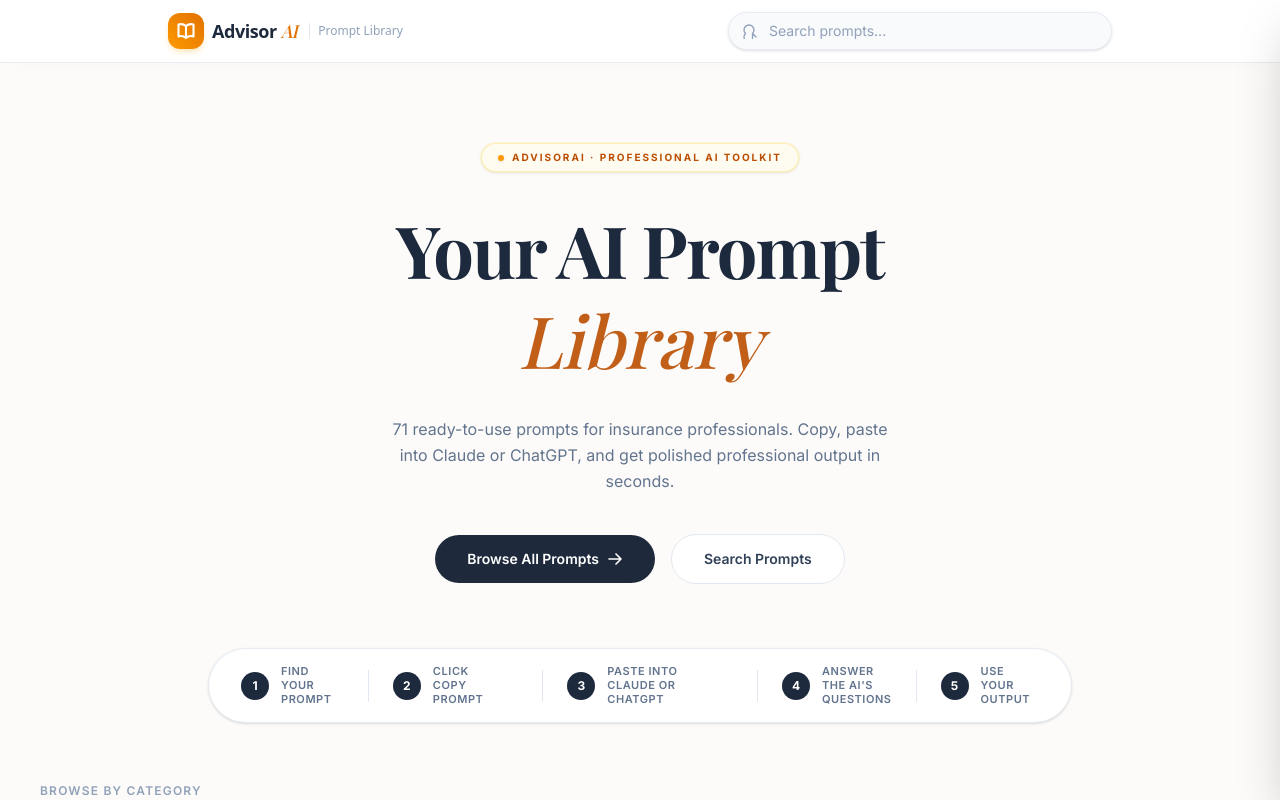
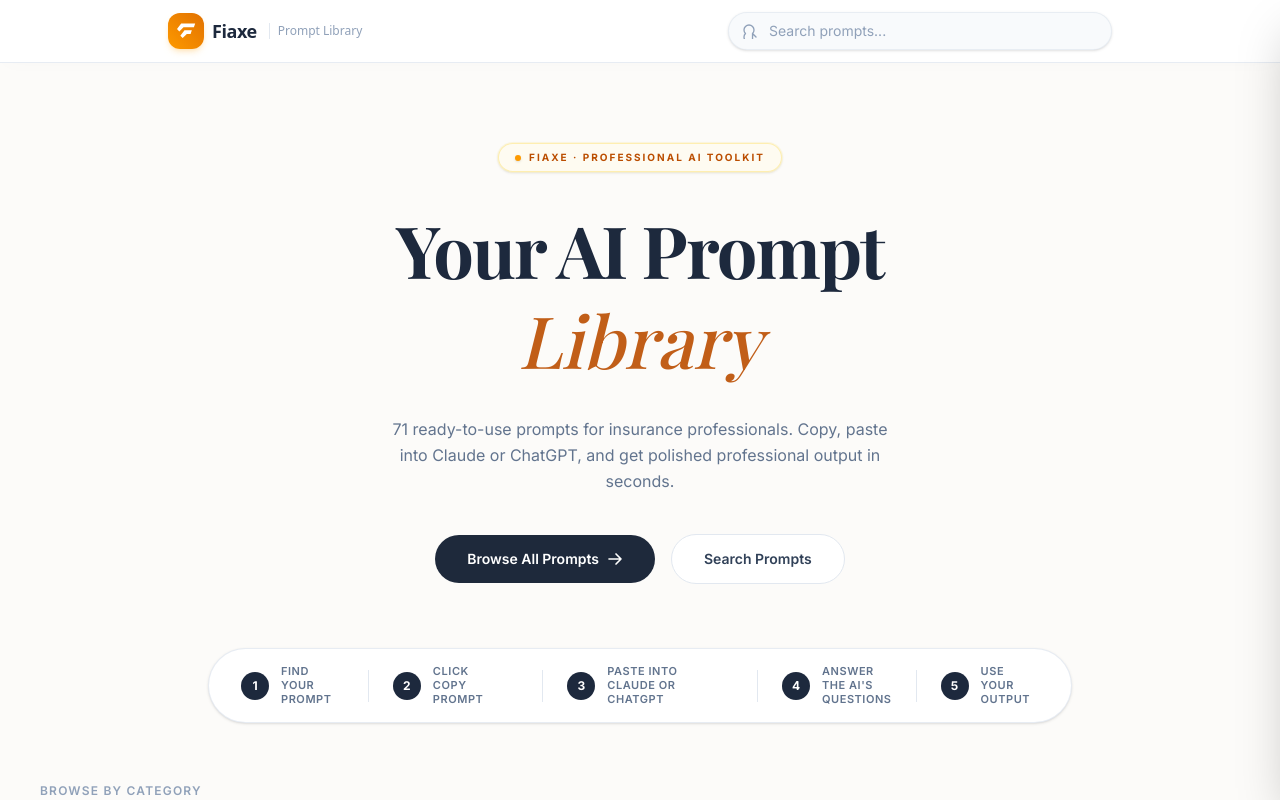
Before and after one commit to VeeranshFiaxe/prompt-lib, a Next.js app: page / in a window 1280 px wide. Shown: the top 800 px of the page. Built offline with nearby package versions, Linux system fonts and the light colour scheme; a web font is replaced by a local one.

Commit message:
feat: update brand name and logo to Fiaxe

```diff
--- a/src/app/layout.jsx
+++ b/src/app/layout.jsx
@@ -2,13 +2,13 @@
 import { FavoritesProvider } from '@/context/FavoritesContext';
 
 export const metadata = {
-  title: 'AI Prompt Library for Life Insurance Advisors · AdvisorAI',
+  title: 'AI Prompt Library for Life Insurance Advisors · Fiaxe',
   description:
     'Ready-to-use AI prompts for insurance professionals. Copy, paste into Claude or ChatGPT, and get polished results in seconds. Powered by the PET Framework.',
   keywords: [
     'AI prompts',
     'insurance',
-    'advisor',
+    'Fiaxe',
     'pre-underwriting',
     'prompt library',
     'ChatGPT',
@@ -16,9 +16,9 @@
     'PET framework',
     'business communication',
   ],
-  authors: [{ name: 'AdvisorAI Team' }],
+  authors: [{ name: 'Fiaxe Team' }],
   openGraph: {
-    title: 'AI Prompt Library for Life Insurance Advisors · AdvisorAI',
+    title: 'AI Prompt Library for Life Insurance Advisors · Fiaxe',
     description:
       'Ready-to-use AI prompts for insurance professionals. Copy, paste, and get things done.',
     type: 'website',
--- a/src/components/Footer.jsx
+++ b/src/components/Footer.jsx
@@ -1,3 +1,5 @@
+import { IconFiaxe } from './Icons';
+
 export default function Footer() {
   const year = new Date().getFullYear();
 
@@ -6,12 +8,10 @@
       <div className="absolute top-0 left-1/2 -translate-x-1/2 w-1/2 h-px bg-gradient-to-r from-transparent via-amber-200 to-transparent" />
       <div className="flex items-center justify-center gap-2 mb-4">
         <div className="flex h-8 w-8 items-center justify-center rounded-lg bg-gradient-to-tr from-slate-700 to-slate-800 text-white shadow-sm opacity-60">
-          <svg className="w-4.5 h-4.5" fill="none" viewBox="0 0 24 24" strokeWidth={2.5} stroke="currentColor">
-            <path strokeLinecap="round" strokeLinejoin="round" d="M12 6.042A8.967 8.967 0 006 3.75c-1.052 0-2.062.18-3 .512v14.25A8.987 8.987 0 016 18c2.305 0 4.408.867 6 2.292m0-14.25a8.966 8.966 0 016-2.292c1.052 0 2.062.18 3 .512v14.25A8.987 8.987 0 0018 18a8.967 8.967 0 00-6 2.292m0-14.25v14.25" />
-          </svg>
+          <IconFiaxe className="w-4.5 h-4.5 text-white" />
         </div>
-        <span className="font-sans text-base font-bold tracking-tight text-slate-400">
-          Advisor<span className="text-slate-500 font-serif italic font-medium ml-1">AI</span>
+        <span className="font-sans text-base font-extrabold tracking-tight text-slate-400">
+          Fiaxe
         </span>
       </div>
       <p className="mt-1.5 text-xs text-slate-500">
--- a/src/components/Hero.jsx
+++ b/src/components/Hero.jsx
@@ -14,7 +14,7 @@
         <div className="mb-8 inline-flex items-center justify-center rounded-full border border-amber-200/60 bg-amber-50/50 px-4 py-1.5 shadow-sm ring-1 ring-amber-100/50">
           <span className="h-1.5 w-1.5 rounded-full bg-amber-500 mr-2 shadow-sm" />
           <span className="text-[10px] font-bold tracking-[0.2em] text-amber-700 uppercase">
-            AdvisorAI · Professional AI Toolkit
+            Fiaxe · Professional AI Toolkit
           </span>
         </div>
 
--- a/src/components/Icons.jsx
+++ b/src/components/Icons.jsx
@@ -5,6 +5,23 @@
  */
 
 const base = 'flex-shrink-0';
+
+export function IconFiaxe({ className = 'w-6 h-6' }) {
+  return (
+    <svg className={`${base} ${className}`} fill="none" viewBox="0 0 24 24" stroke="none">
+      {/* Top Segment */}
+      <path
+        fill="currentColor"
+        d="M 6.2,3 L 23,3 L 21.5,7.5 L 9,7.5 L 4,12.5 L 1.2,9.7 Z"
+      />
+      {/* Bottom Segment */}
+      <path
+        fill="currentColor"
+        d="M 10.2,11 L 19,11 L 17.5,15.5 L 13,15.5 L 8,20.5 L 5.2,17.7 Z"
+      />
+    </svg>
+  );
+}
 
 // ── Generic primitives ──────────────────────────────────────────────────────
 
--- a/src/components/TopNav.jsx
+++ b/src/components/TopNav.jsx
@@ -1,6 +1,7 @@
 'use client';
 
 import SearchBar from './SearchBar';
+import { IconFiaxe } from './Icons';
 
 export default function TopNav({ searchQuery, setSearchQuery }) {
   return (
@@ -9,12 +10,10 @@
         {/* Left: Brand / Logo Area */}
         <div className="flex items-center gap-2">
           <div className="flex h-9 w-9 items-center justify-center rounded-xl bg-gradient-to-tr from-amber-500 to-amber-600 text-white shadow-md shadow-amber-500/20">
-            <svg className="w-5 h-5" fill="none" viewBox="0 0 24 24" strokeWidth={2.5} stroke="currentColor">
-              <path strokeLinecap="round" strokeLinejoin="round" d="M12 6.042A8.967 8.967 0 006 3.75c-1.052 0-2.062.18-3 .512v14.25A8.987 8.987 0 016 18c2.305 0 4.408.867 6 2.292m0-14.25a8.966 8.966 0 016-2.292c1.052 0 2.062.18 3 .512v14.25A8.987 8.987 0 0018 18a8.967 8.967 0 00-6 2.292m0-14.25v14.25" />
-            </svg>
+            <IconFiaxe className="w-5 h-5 text-white" />
           </div>
-          <span className="font-sans text-lg font-bold tracking-tight text-slate-800">
-            Advisor<span className="text-amber-600 font-serif italic font-medium ml-1">AI</span>
+          <span className="font-sans text-lg font-extrabold tracking-tight text-slate-800">
+            Fiaxe
           </span>
           <span className="font-sans text-xs font-normal text-slate-400 pl-2 border-l border-slate-200 ml-1">
             Prompt Library
--- a/src/context/FavoritesContext.jsx
+++ b/src/context/FavoritesContext.jsx
@@ -4,7 +4,7 @@
 
 const FavoritesContext = createContext(null);
 
-const STORAGE_KEY = 'advisor-prompt-favorites';
+const STORAGE_KEY = 'fiaxe-prompt-favorites';
 
 export function FavoritesProvider({ children }) {
   const [favorites, setFavorites] = useState([]);
--- a/src/data/prompts.js
+++ b/src/data/prompts.js
@@ -1,5 +1,5 @@
 // ============================================================
-// AdvisorAI - Professional AI Prompt Library
+// Fiaxe - Professional AI Prompt Library
 // 71 Prompts across 15 Categories (PET Framework)
 // ============================================================
 
```
Also changed, not shown: public/fiaxe-logo.png (added).
